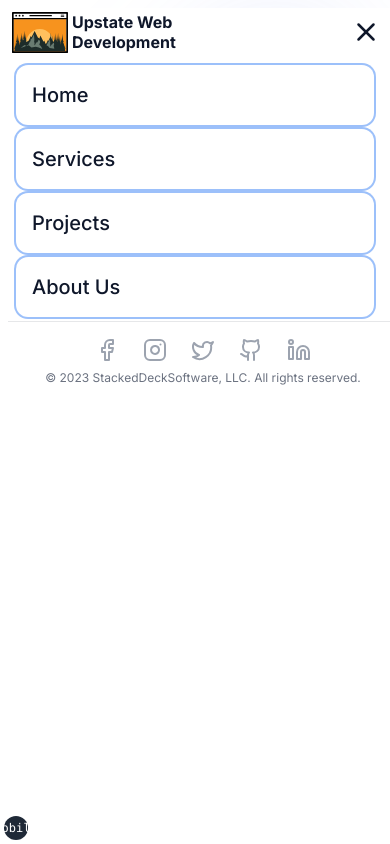
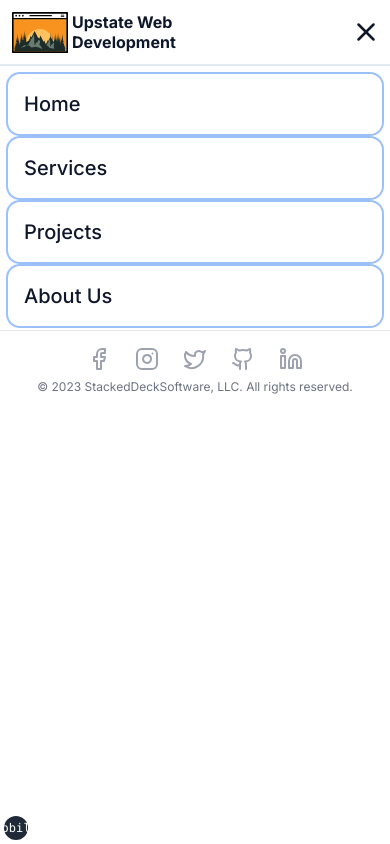
Before and after one commit to brockgingell/upstate-web-development, a Next.js app: page / in a window 390 px wide. Both pictures are taken after a click on the button 361 px from the left and 31 px from the top of the page. Shown: the top 844 px of the page. Built offline with nearby package versions, Linux system fonts and the light colour scheme.

Commit message:
nav bar done

```diff
--- a/components/site-header.tsx
+++ b/components/site-header.tsx
@@ -12,28 +12,32 @@ export function SiteHeader() {
   const [isMenuOpen, setIsMenuOpen] = React.useState(false)
   return (
     <header> {isMenuOpen ?
-      <div className="fixed top-0 z-40 mt-2 flex min-h-screen w-screen flex-col border-b bg-background px-2">
+      <>
+        <div className="fixed top-0 isolate z-40 mt-2 flex min-h-screen w-screen flex-col bg-background px-2">
           <NavLogo />
           <div className="absolute right-2 top-2 z-50" onClick={() => setIsMenuOpen(!isMenuOpen)}>
             <XIcon className="h-8 w-8 p-[1px]"/>
           </div>
-        <button onClick={() => {setTimeout(() => {setIsMenuOpen(false);}, 500);}}>
+        </div>
+        <button className='relative z-40 mt-16 border-t-2' onClick={() => setIsMenuOpen(false)}>
           <MobileNavLinks items={siteConfig.mainNav} />
         </button>
-      </div>
+      </>
       :
+      <>
         <div className="fixed top-0 z-40 flex h-16 w-screen flex-row items-center justify-between border-b-2 bg-background px-2">
           <NavLogo />
-        <div className="hidden flex-row items-center justify-start sm:flex">
+          <div className="hidden flex-row items-center justify-center xs:flex">
             <NavLinks items={siteConfig.mainNav} />
           </div>
-        <div className="absolute right-2 z-50 flex sm:relative">
+          <div className="absolute right-2 z-50 flex xs:relative">
           <NavButtons />
-          <button className="sm:hidden" onClick={() => setIsMenuOpen(!isMenuOpen)}>
+            <button className="xs:hidden" onClick={() => setIsMenuOpen(!isMenuOpen)}>
               <MenuIcon className="ml-[1px] h-10 w-10 p-1 text-foreground"/>
             </button>
           </div>
         </div>
+      </>
       }
     </header>
   )
```
Lines whose indentation alone changed are shown as unchanged.
